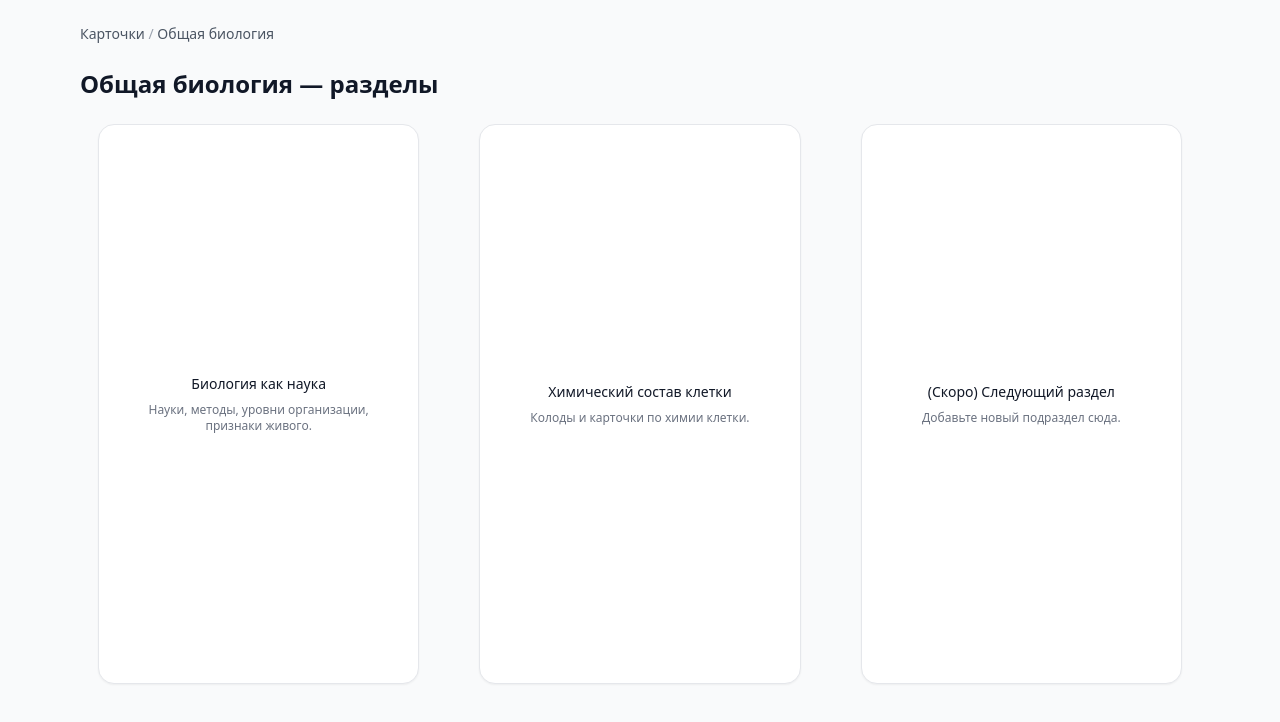
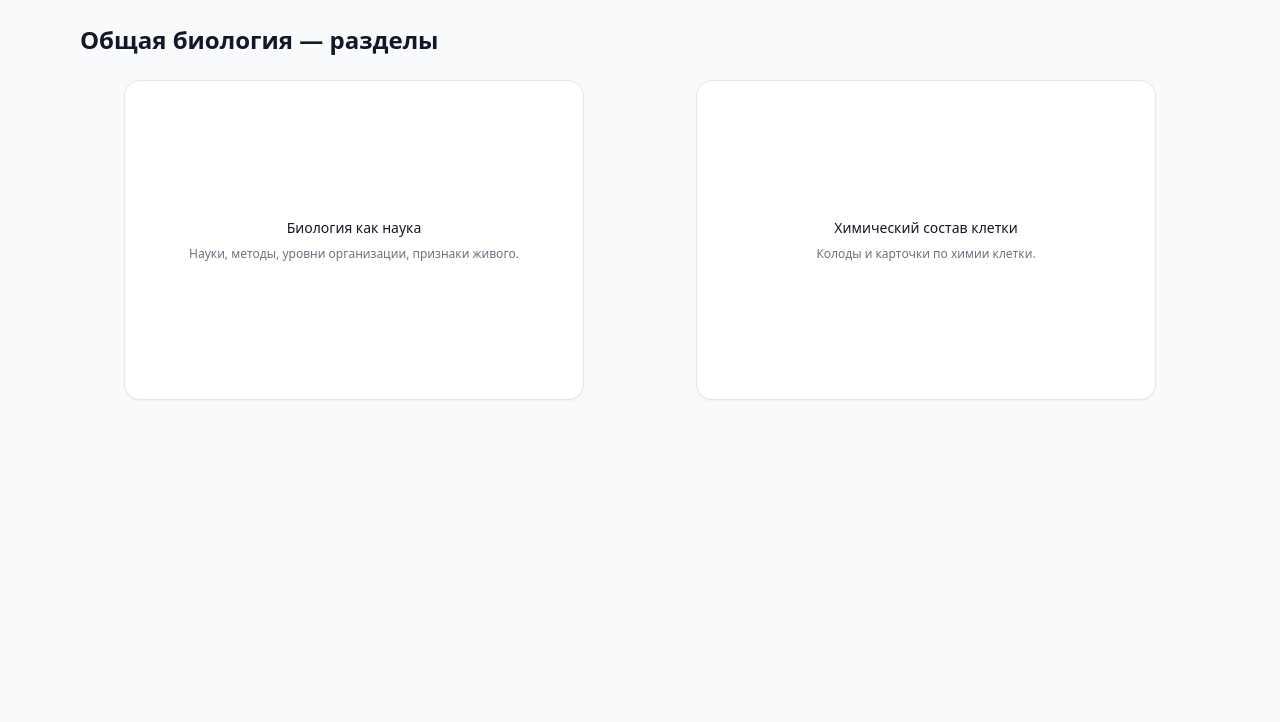
Before and after one commit to Cavor789/kursbio-flashcards, a Next.js app: page /biology in a window 1280 px wide. Shown: the top 722 px of the page. Built offline with nearby package versions, Linux system fonts and the light colour scheme.

Commit message:
Update page.tsx

```diff
--- a/app/biology/page.tsx
+++ b/app/biology/page.tsx
@@ -1,4 +1,7 @@
+// app/biology/page.tsx
 import Link from 'next/link';
+
+export const dynamic = 'force-dynamic';
 
 export const metadata = {
   title: 'Общая биология — Kursbio',
@@ -8,24 +11,16 @@
 export default function BiologyIndex() {
   return (
     <section className="space-y-6">
-      {/* Хлебные крошки */}
-      <div className="text-sm text-gray-600">
-        <Link href="/cards" className="hover:underline">Карточки</Link>
-        <span className="text-gray-400"> / </span>
-        <span className="font-medium">Общая биология</span>
-      </div>
-
-      {/* Заголовок раздела (единственный) */}
       <h1 className="text-2xl font-semibold">Общая биология — разделы</h1>
 
-      {/* Сетка карточек: 1 колонка на мобиле, 3 на десктопе */}
-      <div className="grid grid-cols-1 md:grid-cols-3 gap-6 justify-items-center">
-        {/* Карточка 1 */}
+      {/* 1 колонка на мобиле, 2 на десктопе */}
+      <div className="grid grid-cols-1 md:grid-cols-2 gap-6 justify-items-center">
+        {/* Биология как наука */}
         <Link
           href="/biology/science"
           className="
             w-full md:w-[90%] max-w-[460px]
-            h-[70vh]
+            h-[40vh]
             rounded-2xl border bg-white shadow-sm hover:shadow-md
             transition-transform duration-300 hover:scale-[1.01]
             p-6 flex flex-col justify-center text-center
@@ -39,12 +34,12 @@
           </div>
         </Link>
 
-        {/* Карточка 2 */}
+        {/* Химический состав клетки */}
         <Link
           href="/biology/chemistry"
           className="
             w-full md:w-[90%] max-w-[460px]
-            h-[70vh]
+            h-[40vh]
             rounded-2xl border bg-white shadow-sm hover:shadow-md
             transition-transform duration-300 hover:scale-[1.01]
             p-6 flex flex-col justify-center text-center
@@ -57,25 +52,6 @@
             Колоды и карточки по химии клетки.
           </div>
         </Link>
-
-        {/* Заглушка под будущие разделы — можно удалить/добавить новые */}
-        <Link
-          href="/biology/next"
-          className="
-            w-full md:w-[90%] max-w-[460px]
-            h-[70vh]
-            rounded-2xl border bg-white shadow-sm hover:shadow-md
-            transition-transform duration-300 hover:scale-[1.01]
-            p-6 flex flex-col justify-center text-center
-          "
-        >
-          <div className="text-base md:text-sm leading-tight font-medium">
-            (Скоро) Следующий раздел
-          </div>
-          <div className="text-sm md:text-xs text-gray-500 mt-2 leading-snug">
-            Добавьте новый подраздел сюда.
-          </div>
-        </Link>
       </div>
     </section>
   );
```
